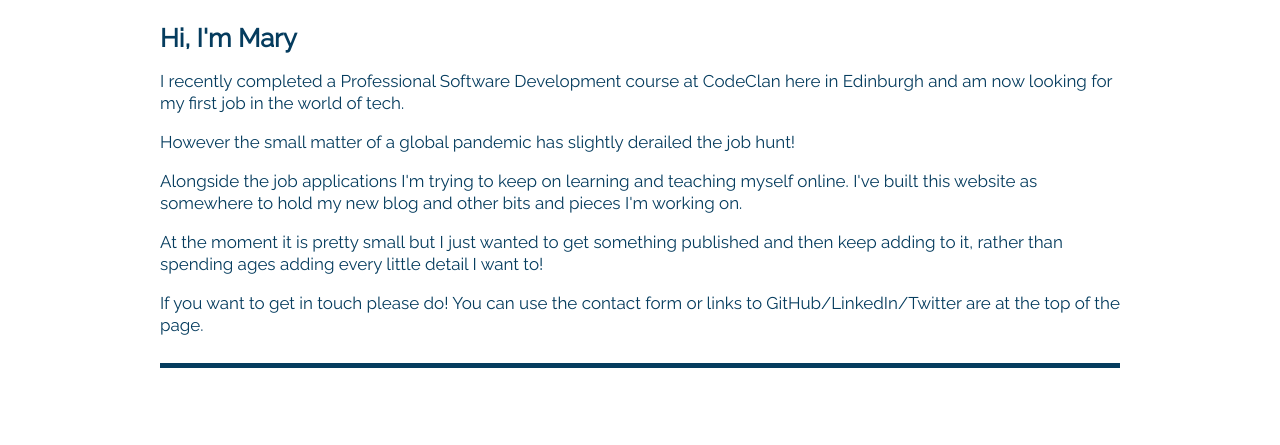
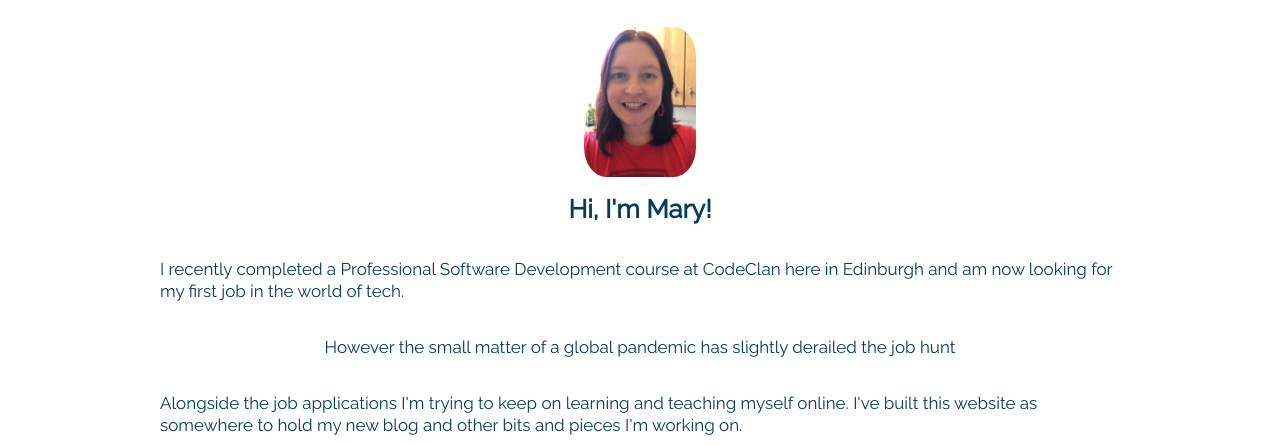
Before and after one commit to MaryBobs/mary-cummings, a Gatsby site: page / in a window 1280 px wide. Shown: the part 337-782 px from the top of the page. Built offline with nearby package versions, Linux system fonts and the light colour scheme; Gatsby itself is replaced by a stand-in of ours.

Commit message:
adds profile picture

```diff
--- a/src/components/profile.js
+++ b/src/components/profile.js
@@ -1,11 +1,13 @@
 import React from 'react';
 import styles from './profile.module.scss';
+import profilePicture from '../images/me.jpg';
 
 export default () => (
     <div className={styles.container}>
-        <h2>Hi, I'm Mary</h2>
+        <img className={styles.picture} src={profilePicture} alt="photo of Mary"></img>
+        <h2>Hi, I'm Mary!</h2>
         <p><span className={styles.dropCap}>I</span> recently completed a Professional Software Development course at CodeClan here in Edinburgh and am now looking for my first job in the world of tech.</p>
-        <p>However the small matter of a global pandemic has slightly derailed the job hunt!</p>
+        <p>However the small matter of a global pandemic has slightly derailed the job hunt</p>
         <p>Alongside the job applications I'm trying to keep on learning and teaching myself online. I've built this website as somewhere to hold my new blog and other bits and pieces I'm working on.</p>
         <p>At the moment it is pretty small but I just wanted to get something published and then keep adding to it, rather than spending ages adding every little detail I want to!</p>
         <p>If you want to get in touch please do! You can use the contact form or links to GitHub/LinkedIn/Twitter are at the top of the page.</p>
--- a/src/components/profile.module.scss
+++ b/src/components/profile.module.scss
@@ -5,16 +5,13 @@
     margin-bottom: 30px;
     border-bottom: 5px solid $color-pallete-9;
     color: $color-pallete-9;
-
-    // .drop-cap {
-    //     float: left;
-    //     font-size: 200%;
-    //     color: $color-pallete-2;
-    //     margin: -5px 5px 5px 0;
-    // }
+    display: grid;
+    grid-template-columns: repeat(1, 1fr);
+    justify-items: center;
 
     .picture {
-        background-image: url('../images/me.jpg');
+        border-radius: 20%;
+        max-height: 150px;
     }
 
 
```
